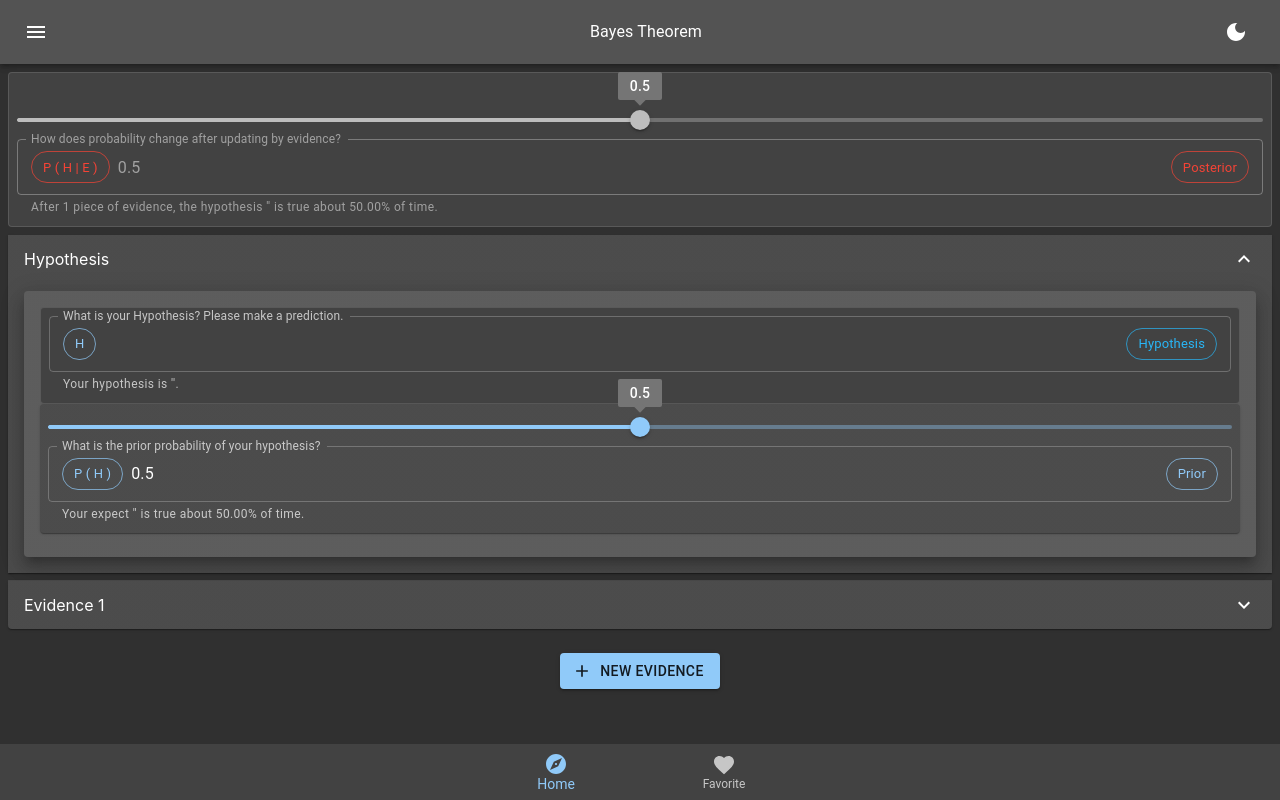
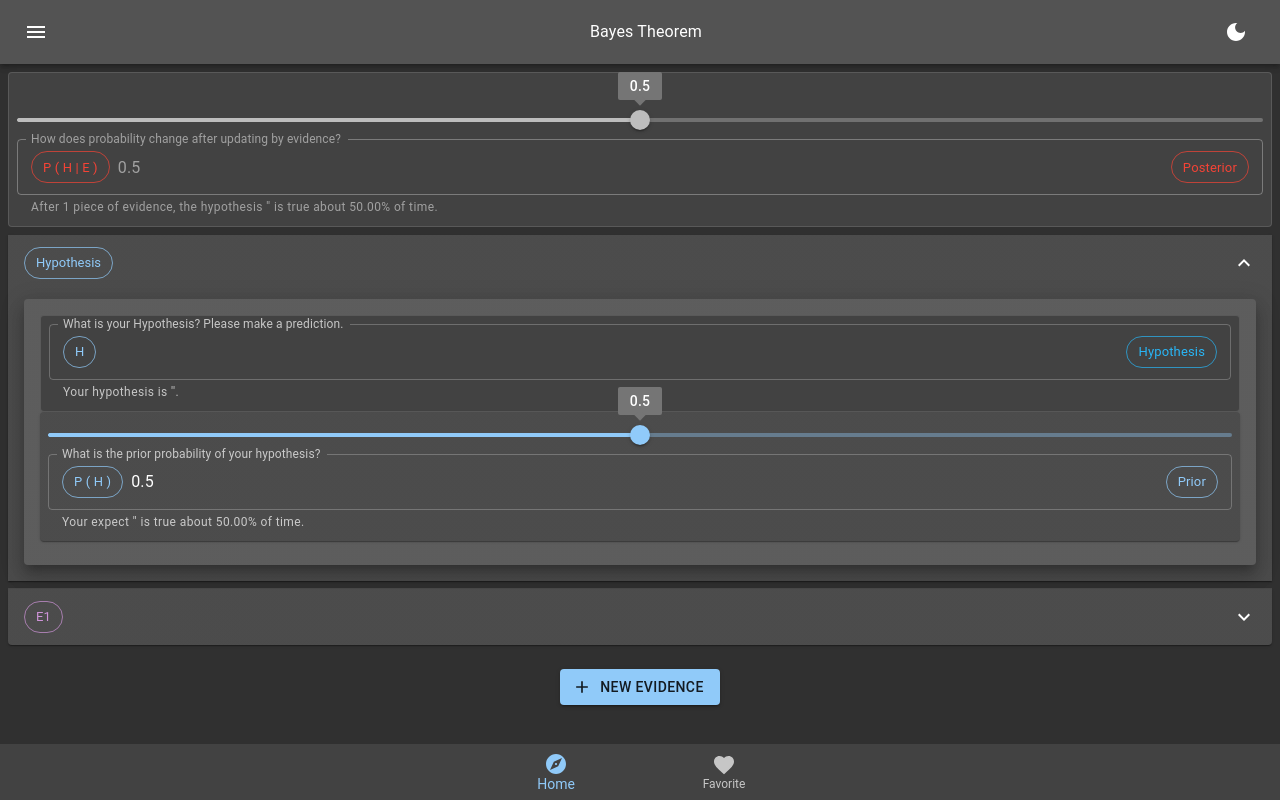
Before and after one commit to quantumsnowball/bayes-domain, a Next.js app: page / in a window 1280 px wide. Both pictures are taken after a click on the button "NEW EVIDENCE". Built offline with nearby package versions, Linux system fonts and the light colour scheme.

Commit message:
layout: accordion show title when collapsed

```diff
--- a/components/Pages/Home/EvidenceCard/index.tsx
+++ b/components/Pages/Home/EvidenceCard/index.tsx
@@ -4,7 +4,7 @@ import {
   AccordionSummary,
   Box,
   Button,
-  Card, CardActions, CardContent,
+  Card, CardActions, CardContent, Chip, Typography,
 } from "@mui/material"
 import DeleteIcon from '@mui/icons-material/Delete'
 import { useDispatch } from "react-redux"
@@ -14,6 +14,8 @@ import ExpandMoreIcon from '@mui/icons-material/ExpandMore'
 import TitlePrompt from "./TitlePrompt"
 import LikelihoodPrompt from "./LikelihoodPrompt"
 import NormalizerPrompt from "./NormalizerPrompt"
+import { useSelector } from "react-redux"
+import { RootState } from "../../../../redux/store"
 
 
 interface EvidenceCardProps {
@@ -23,6 +25,7 @@ interface EvidenceCardProps {
 
 function EvidenceCard({ index }: EvidenceCardProps) {
   const dispatch = useDispatch()
+  const title = useSelector((s: RootState) => s.content.evidence[index].title)
   const [expanded, setExpanded] = useState(false)
 
   return (
@@ -38,7 +41,17 @@ function EvidenceCard({ index }: EvidenceCardProps) {
       <AccordionSummary
         expandIcon={<ExpandMoreIcon />}
       >
-        {`Evidence ${index + 1}`}
+        <Chip
+          label={`${expanded ? "Evidence " : "E"}${index + 1}`}
+          variant='outlined'
+          color='secondary'
+        />
+        {(!expanded && title.length > 0) ?
+          <Chip
+            label={title}
+            variant='filled'
+          /> : null
+        }
       </AccordionSummary>
       <AccordionDetails>
         <Card
--- a/components/Pages/Home/HypothesisCard/index.tsx
+++ b/components/Pages/Home/HypothesisCard/index.tsx
@@ -1,4 +1,4 @@
-import { Accordion, AccordionDetails, AccordionSummary, Card, CardContent, Paper, } from "@mui/material"
+import { Accordion, AccordionDetails, AccordionSummary, Card, CardContent, Chip, Paper, } from "@mui/material"
 import { useSelector } from "react-redux"
 import { RootState } from '../../../../redux/store'
 import { useEffect, useState } from "react"
@@ -10,6 +10,7 @@ import ExpandMoreIcon from '@mui/icons-material/ExpandMore'
 
 
 function HypothesisCard() {
+  const title = useSelector((s: RootState) => s.content.hypothesis.title)
   const prior = useSelector((s: RootState) => s.content.hypothesis.prior)
   const evidence = useSelector((s: RootState) => s.content.evidence)
   const [priorLocal, setPriorLocal] = useState(prior)
@@ -40,7 +41,17 @@ function HypothesisCard() {
         <AccordionSummary
           expandIcon={<ExpandMoreIcon />}
         >
-          Hypothesis
+          <Chip
+            label={`${expanded ? "Hypothesis" : "H"}`}
+            variant='outlined'
+            color='primary'
+          />
+          {!expanded && title.length>0 ?
+            <Chip
+              label={title}
+              variant='filled'
+            />: null
+          }
         </AccordionSummary>
         <AccordionDetails>
           <Card
```
